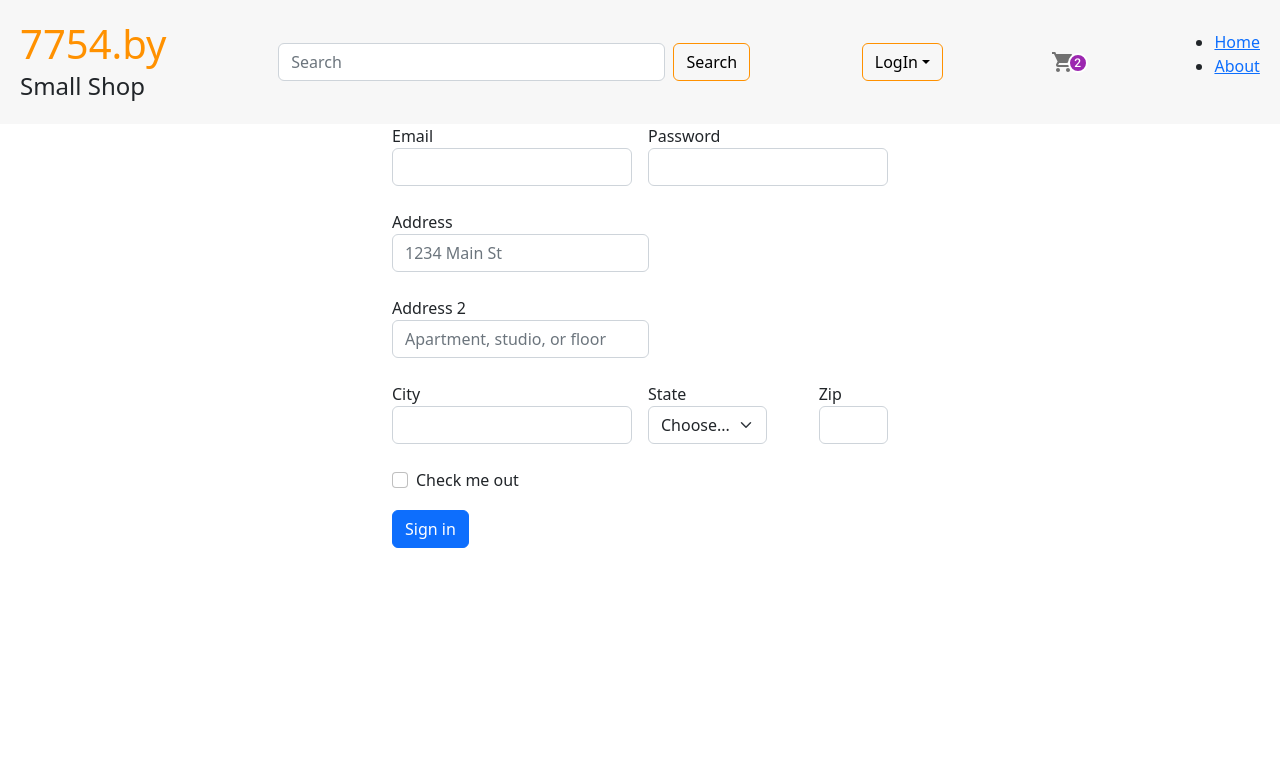
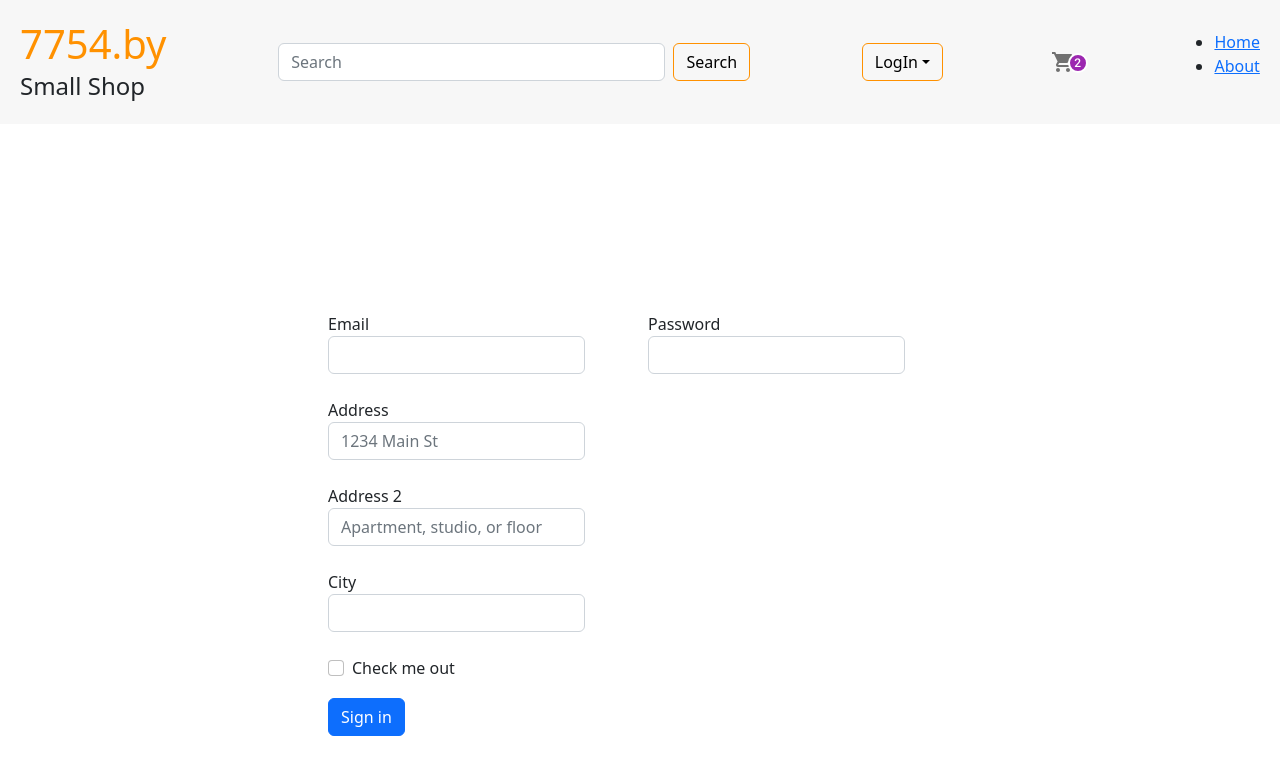
Before and after one commit to Cheleste1994/eCommerce-Application, a React (Vite) app: page /reset in a window 1280 px wide. Shown: the top 774 px of the page. Built offline with nearby package versions, Linux system fonts and the light colour scheme.

Commit message:
feat: add validation email

```diff
--- a/src/App.tsx
+++ b/src/App.tsx
@@ -6,7 +6,7 @@ import Cart from './components/shareds/cart/index';
 import './styles/vendors.scss';
 
 const App = () => (
-  <main className="main">
+  <>
     <header className="header">
       <div className="title">
         <h1>7754.by</h1>
@@ -40,8 +40,10 @@ const App = () => (
         </li>
       </ul>
     </header>
-    <Router />
-  </main>
+    <main className="main">
+      <Router />
+    </main>
+  </>
 );
 
 export default App;
--- a/src/common/validation.ts
+++ b/src/common/validation.ts
@@ -1,10 +1,40 @@
-export function isValidEmail(email: string): boolean {
-  let isEmail = false;
-  if (email) {
-    isEmail = true;
+import React from 'react';
+
+type SetState<T> = React.Dispatch<React.SetStateAction<T>>;
+
+type HandleChangeFn = (
+  value: string,
+  setEmail: SetState<string>,
+  setEmailValid: SetState<boolean>,
+  setCustomValidationMessage: SetState<string>,
+) => void;
+
+const RULES_EMAIL_VALIDATION = `
+Validation Rules 📏
+- Email address must be properly formatted (e.g., user@example.com).
+- Email address must not contain leading or trailing whitespace.
+- Email address must contain a domain name (e.g., example.com).
+- Email address must contain an '@' symbol separating local part and domain name.
+`;
+
+export const handleEmailChange: HandleChangeFn = (
+  value,
+  setEmail,
+  setEmailValid,
+  setCustomValidationMessage,
+) => {
+  const trimmedValue = value.trim();
+  const isValid = /^[^\s]+@[^\s]+\.[^\s]+$/.test(value);
+
+  if (!isValid) {
+    setCustomValidationMessage(RULES_EMAIL_VALIDATION);
+  } else {
+    setCustomValidationMessage('');
   }
-  return isEmail;
-}
+
+  setEmail(trimmedValue);
+  setEmailValid(isValid);
+};
 
 export function isValidPassword(password: string): boolean {
   let isPassword = false;
--- a/src/routes/Registration/index.tsx
+++ b/src/routes/Registration/index.tsx
@@ -1,13 +1,46 @@
-import React from 'react';
+import React, { useState } from 'react';
+import { handleEmailChange } from '../../common/validation';
 import '../../styles/registration.scss';
 
-const Registration = () => (
+const Registration = () => {
+  const [email, setEmail] = useState('');
+  const [emailValid, setEmailValid] = useState(true);
+  const [customValidationMessage, setCustomValidationMessage] = useState('');
+
+  const handleSubmit = (e: React.FormEvent) => {
+    e.preventDefault();
+    if (!emailValid) {
+      /* empty */
+    }
+    // Здесь можно добавить код для отправки данных на сервер или другие действия
+  };
+
+  return (
     <div className="registration">
-    <form className="registration__form row g-3">
+      <form className="registration__form row g-3" onSubmit={handleSubmit}>
         <div className="col-md-6">
           <label htmlFor="inputEmail4" className="form-label">
             Email
-          <input type="email" className="form-control" id="inputEmail4" />
+            <input
+              type="email"
+              className={`form-control ${emailValid ? '' : 'is-invalid'}`}
+              id="inputEmail4"
+              value={email}
+              onChange={(e) =>
+                handleEmailChange(
+                  e.target.value,
+                  setEmail,
+                  setEmailValid,
+                  setCustomValidationMessage,
+                )
+              }
+              title={customValidationMessage}
+            />
+            {emailValid ? (
+              <div className="valid-feedback">Email correct</div>
+            ) : (
+              <div className="invalid-feedback">Email incorrect</div>
+            )}
           </label>
         </div>
         <div className="col-md-6">
@@ -44,21 +77,6 @@ const Registration = () => (
             <input type="text" className="form-control" id="inputCity" />
           </label>
         </div>
-      <div className="col-md-4">
-        <label htmlFor="inputState" className="form-label">
-          State
-          <select id="inputState" className="form-select">
-            <option selected>Choose...</option>
-            <option>...</option>
-          </select>
-        </label>
-      </div>
-      <div className="col-md-2">
-        <label htmlFor="inputZip" className="form-label">
-          Zip
-          <input type="text" className="form-control" id="inputZip" />
-        </label>
-      </div>
         <div className="col-12">
           <div className="form-check">
             <label className="form-check-label" htmlFor="gridCheck">
@@ -75,5 +93,6 @@ const Registration = () => (
       </form>
     </div>
   );
+};
 
 export default Registration;
--- a/src/styles/registration.scss
+++ b/src/styles/registration.scss
@@ -2,9 +2,12 @@
   display: flex;
   align-items: center;
   justify-content: center;
+  align-self: center;
   width: 100%;
+  min-height: 100vh;
 
   .registration__form {
-    width: 40%;
+    width: 50%;
+    max-width: 900px;
   }
 }
--- a/src/styles/vendors.scss
+++ b/src/styles/vendors.scss
@@ -22,6 +22,8 @@ $wrapper-padding: 20px;
   .title {
     display: flex;
     flex-direction: column;
+    cursor: pointer;
+
     * {
       margin: 0;
     }
@@ -51,5 +53,4 @@ $wrapper-padding: 20px;
   .dropdown-menu {
     min-width: 300px;
   }
-
 }
```
Lines whose indentation alone changed are shown as unchanged.
